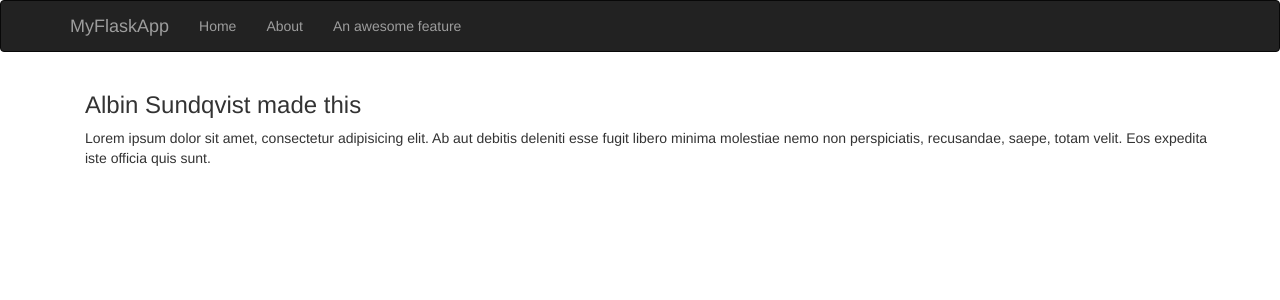
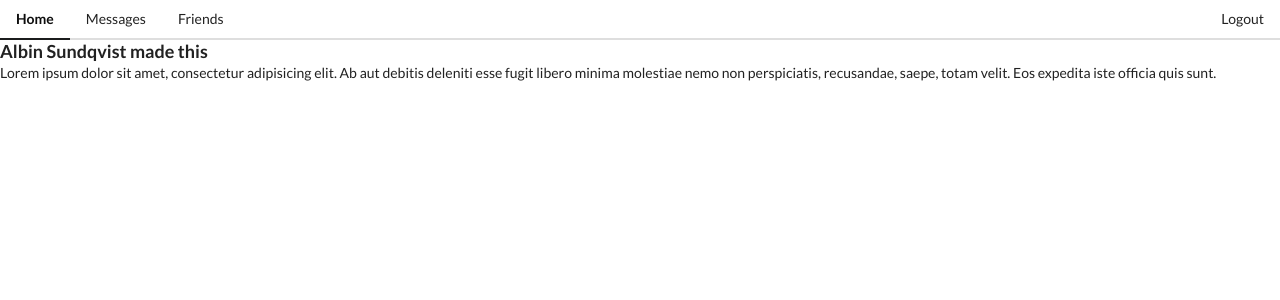
Before and after one commit to nogna/myflaskapp, a Flask app: page /about in a window 1280 px wide. Shown: the top 300 px of the page. Run offline with Flask 2, Linux system fonts and the light colour scheme; some libraries are stand-ins or nearby versions.

Commit message:
Second commit

```diff
--- a/templates/includes/_navbar.html
+++ b/templates/includes/_navbar.html
@@ -1,21 +1,16 @@
-<nav class="navbar navbar-inverse navbar">
-    <div class="container">
-        <div class="navbar-header">
-            <button type="button" class="navbar-toggle collapsed" data-toggle="collapse" data-target="#navbar"
-                    aria-expanded="false" aria-controls="navbar">
-                <span class="sr-only">Toggle navigation</span>
-                <span class="icon-bar"></span>
-                <span class="icon-bar"></span>
-                <span class="icon-bar"></span>
-            </button>
-            <a class="navbar-brand" href="/">MyFlaskApp</a>
-        </div>
-        <div id="navbar" class="collapse navbar-collapse">
-            <ul class="nav navbar-nav">
-                <li><a href="/">Home</a></li>
-                <li><a href="/about">About</a></li>
-                <li><a href="/">An awesome feature</a></li>
-            </ul>
-        </div><!--/.nav-collapse -->
+<div class="ui secondary pointing menu">
+    <a class="active item">
+        Home
+    </a>
+    <a class="item">
+        Messages
+    </a>
+    <a class="item">
+        Friends
+    </a>
+    <div class="right menu">
+        <a class="ui item">
+            Logout
+        </a>
     </div>
-</nav>
+</div>
--- a/templates/layout.html
+++ b/templates/layout.html
@@ -3,19 +3,22 @@
 <head>
     <meta charset="UTF-8">
     <title>MyFlaskApp</title>
-    <link rel="stylesheet" href="https://maxcdn.bootstrapcdn.com/bootstrap/3.3.7/css/bootstrap.min.css">
+    <link rel="stylesheet" href="https://cdnjs.cloudflare.com/ajax/libs/semantic-ui/2.2.11/semantic.min.css">
+    {% block head %}
+
+    {% endblock %}
 </head>
 <body>
 {% include 'includes/_navbar.html' %}
 
-<div class="container">
+<div class="ui grid">
+
     {% block body %}
 
     {% endblock %}
 
-
 </div>
 
-<script src="https://maxcdn.bootstrapcdn.com/bootstrap/3.3.7/js/bootstrap.min.js"></script>
+<script src="https://cdnjs.cloudflare.com/ajax/libs/semantic-ui/2.2.11/semantic.min.js"></script>
 </body>
 </html>
```
Also changed, not shown: static/js/get_parameters.js (added, +15 -0 lines), templates/home.html (+50 -3 lines), templates/includes/_parameters.html (added, +29 -0 lines).
